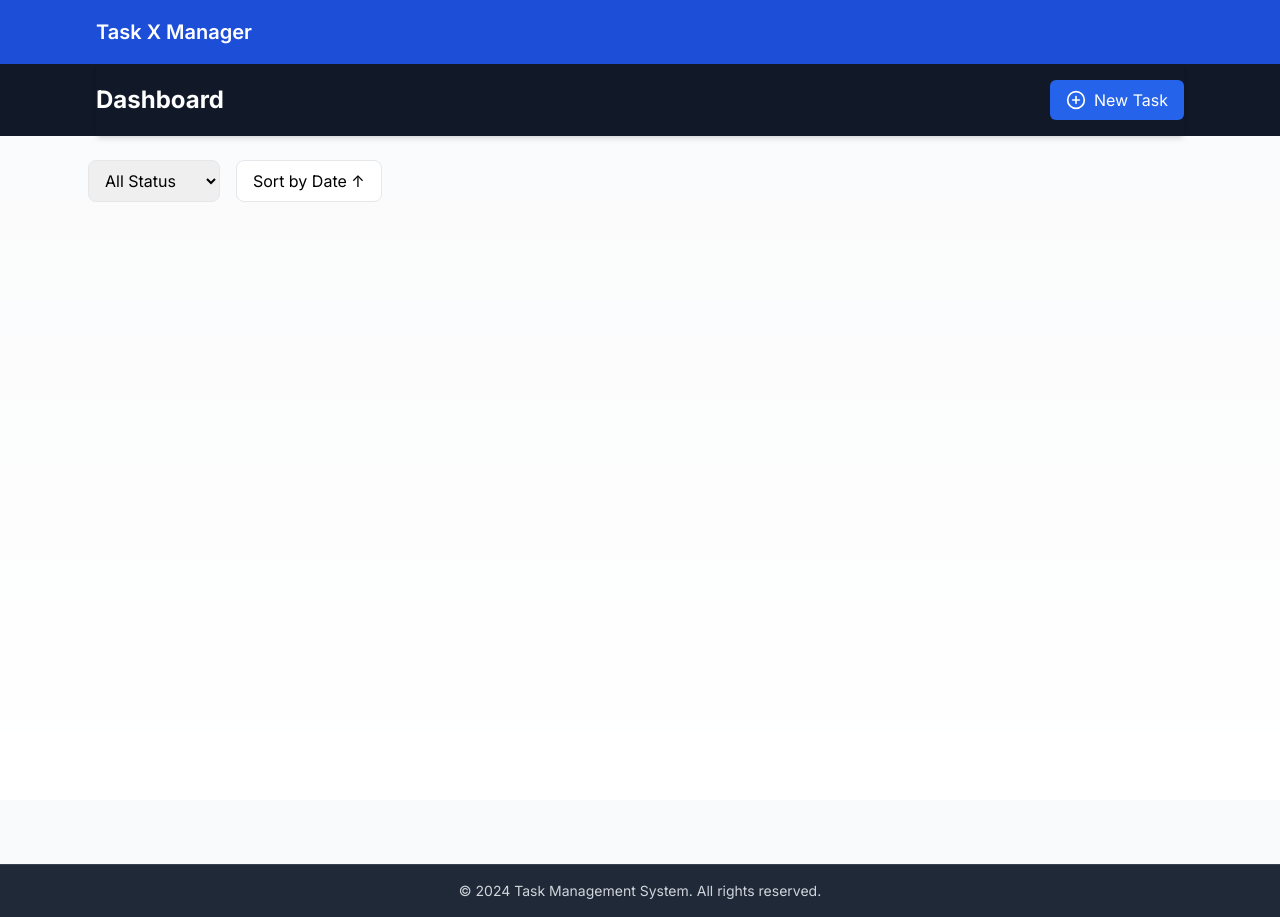
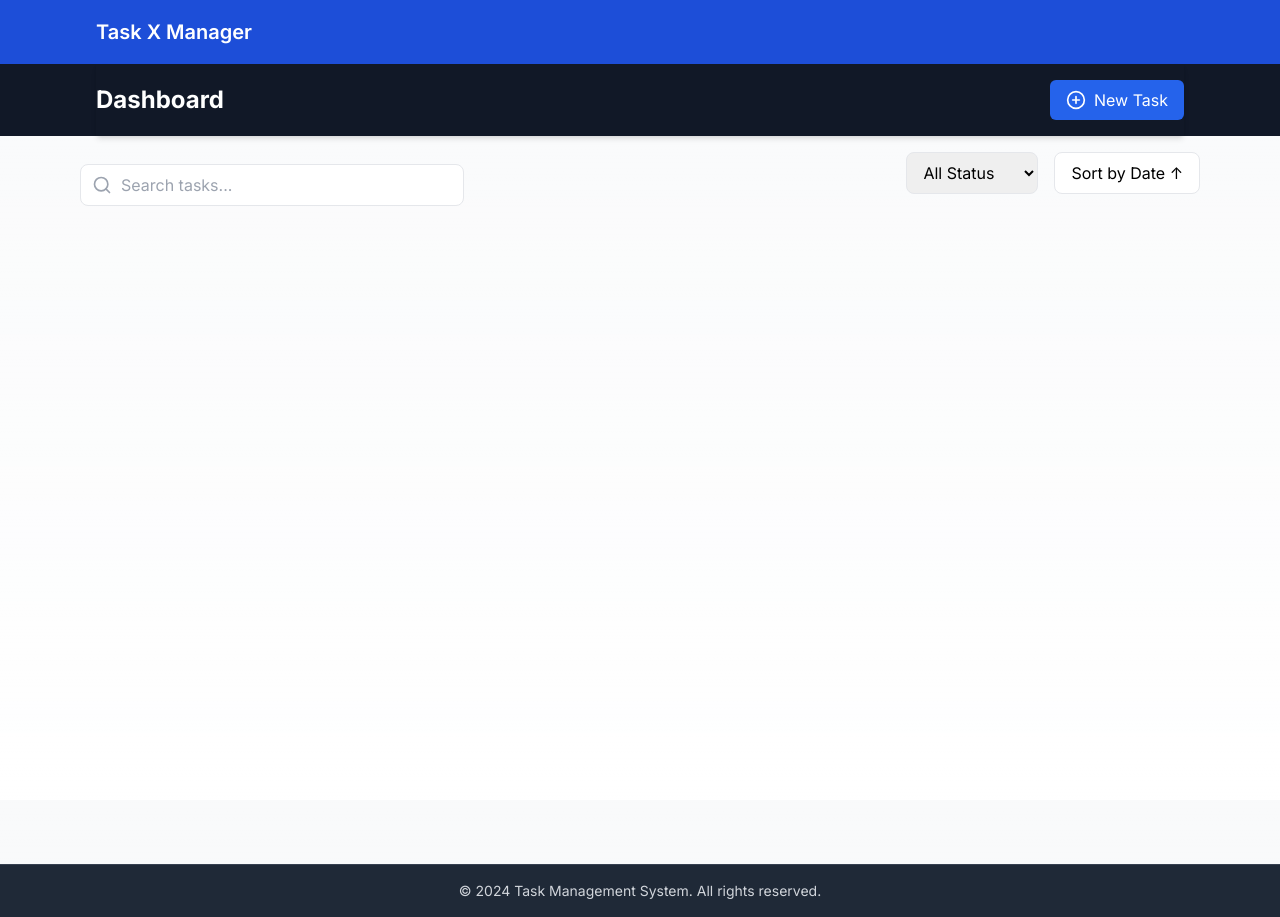
Before and after one commit to devashish2531/task-x-management, a Next.js app: page / in a window 1280 px wide. Built offline with nearby package versions, Linux system fonts and the light colour scheme.

Commit message:
feat: search task functioanlity

```diff
--- a/src/app/services/task.service.ts
+++ b/src/app/services/task.service.ts
@@ -4,10 +4,19 @@ export const TaskService = {
   filterAndSortTasks: (
     tasks: Task[],
     filterStatus: "all" | TaskStatus,
-    sortOrder: SortOrder
+    sortOrder: SortOrder,
+    searchQuery: string
   ): Task[] => {
     return tasks
-      .filter((task) => filterStatus === "all" || task.status === filterStatus)
+      .filter((task) => {
+        const matchesStatus =
+          filterStatus === "all" || task.status === filterStatus;
+        const matchesSearch =
+          searchQuery === "" ||
+          task.title.toLowerCase().includes(searchQuery.toLowerCase()) ||
+          task.description.toLowerCase().includes(searchQuery.toLowerCase());
+        return matchesStatus && matchesSearch;
+      })
       .sort((a, b) => {
         const dateA = new Date(a.dueDate);
         const dateB = new Date(b.dueDate);
--- /dev/null
+++ b/src/components/SearchBar/SearchBar.tsx
@@ -0,0 +1,24 @@
+import { Search } from "lucide-react";
+
+interface SearchBarProps {
+  searchQuery: string;
+  onSearchChange: (query: string) => void;
+}
+
+export const SearchBar: React.FC<SearchBarProps> = ({
+  searchQuery,
+  onSearchChange,
+}) => (
+  <div className="relative w-full md:w-96">
+    <div className="absolute inset-y-0 left-0 pl-3 flex items-center pointer-events-none">
+      <Search size={20} className="text-gray-400" />
+    </div>
+    <input
+      type="text"
+      value={searchQuery}
+      onChange={(e) => onSearchChange(e.target.value)}
+      placeholder="Search tasks..."
+      className="w-full pl-10 pr-4 py-2 border rounded-lg focus:outline-none focus:ring-2 focus:ring-blue-500 focus:border-blue-500"
+    />
+  </div>
+);
--- a/src/components/TaskDashboard.tsx
+++ b/src/components/TaskDashboard.tsx
@@ -10,6 +10,7 @@ import { Header } from "./Header";
 import { TaskCard } from "./TaskCard/TaskCard";
 import { TaskForm } from "./TaskForm/TaskForm";
 import { FormData } from "../app/types/task.types";
+import { SearchBar } from "./../components/SearchBar/SearchBar";
 
 export const TaskDashboard: React.FC = () => {
   // State management
@@ -20,6 +21,7 @@ export const TaskDashboard: React.FC = () => {
   const [editingTask, setEditingTask] = useState<Task | null>(null);
   const [formData, setFormData] = useState<FormData>(INITIAL_FORM_DATA);
   const [deleteConfirm, setDeleteConfirm] = useState<number | null>(null);
+  const [searchQuery, setSearchQuery] = useState<string>("");
 
   // Load tasks from localStorage on mount
   useEffect(() => {
@@ -84,7 +86,8 @@ export const TaskDashboard: React.FC = () => {
   const filteredAndSortedTasks = TaskService.filterAndSortTasks(
     tasks,
     filterStatus,
-    sortOrder
+    sortOrder,
+    searchQuery
   );
 
   return (
@@ -93,15 +96,27 @@ export const TaskDashboard: React.FC = () => {
         {/* Header Component */}
         <Header onNewTask={() => setIsModalOpen(true)} />
 
-        <div className="p-6 max-w-6xl mx-auto">
+        <div className="p-4 max-w-6xl mx-auto">
           {/* Filters Component */}
-          <TaskFilters
-            filterStatus={filterStatus}
-            sortOrder={sortOrder}
-            onFilterChange={setFilterStatus}
-            onSortChange={handleSortChange}
-          />
+          <div className="flex flex-col gap-4 md:flex-row md:justify-between md:items-center">
+            <div className="flex-1">
+              <SearchBar
+                searchQuery={searchQuery}
+                onSearchChange={setSearchQuery}
+              />
+            </div>
 
+            <div className="flex-1 md:flex md:justify-end">
+              <TaskFilters
+                filterStatus={filterStatus}
+                sortOrder={sortOrder}
+                onFilterChange={setFilterStatus}
+                onSortChange={handleSortChange}
+              />
+            </div>
+          </div>
+        </div>
+        <div className="p-4 max-w-6xl mx-auto">
           {/* Task Grid */}
           <div className="grid grid-cols-1 md:grid-cols-2 lg:grid-cols-3 gap-4">
             {filteredAndSortedTasks.map((task) => (
```
